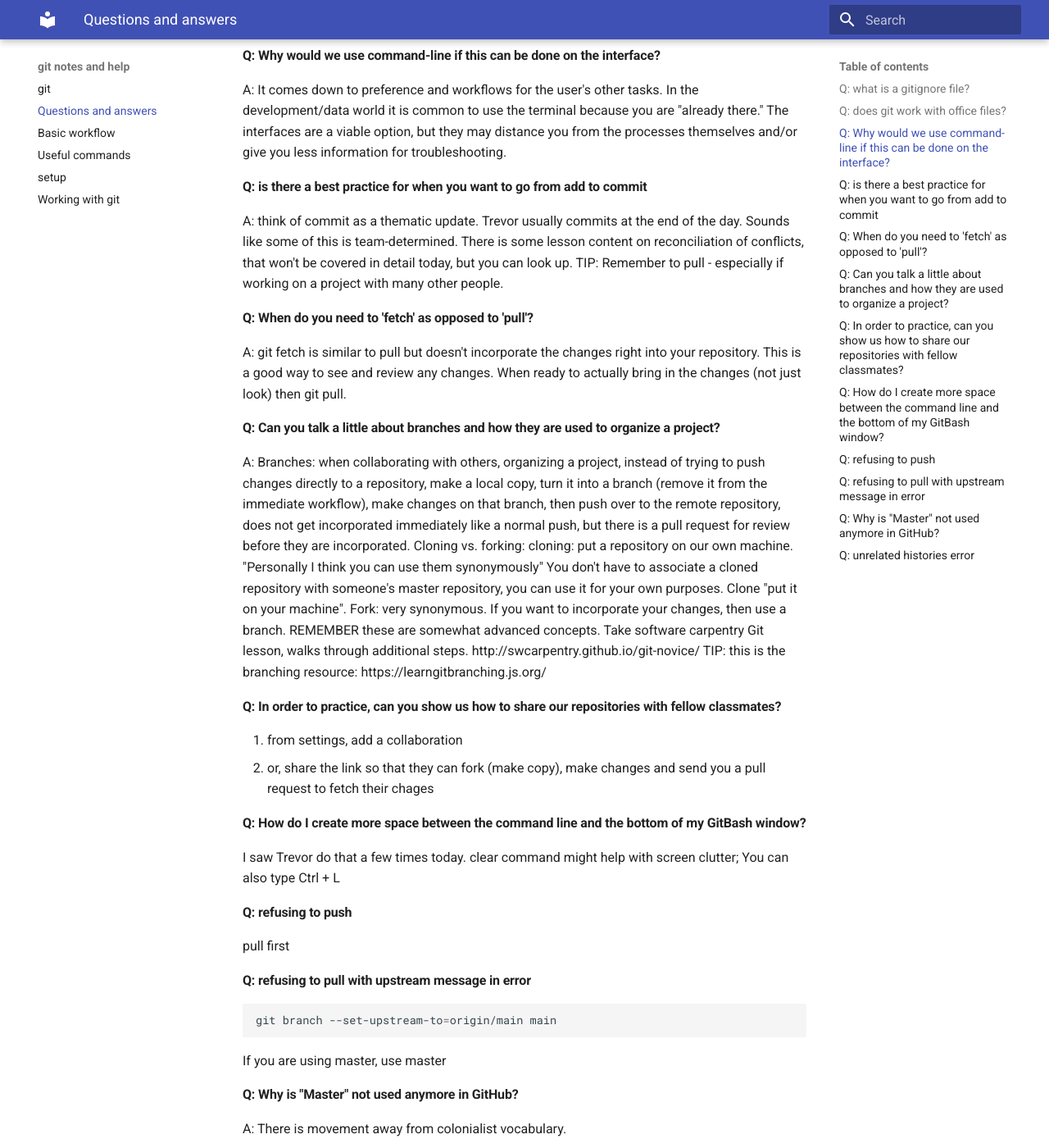
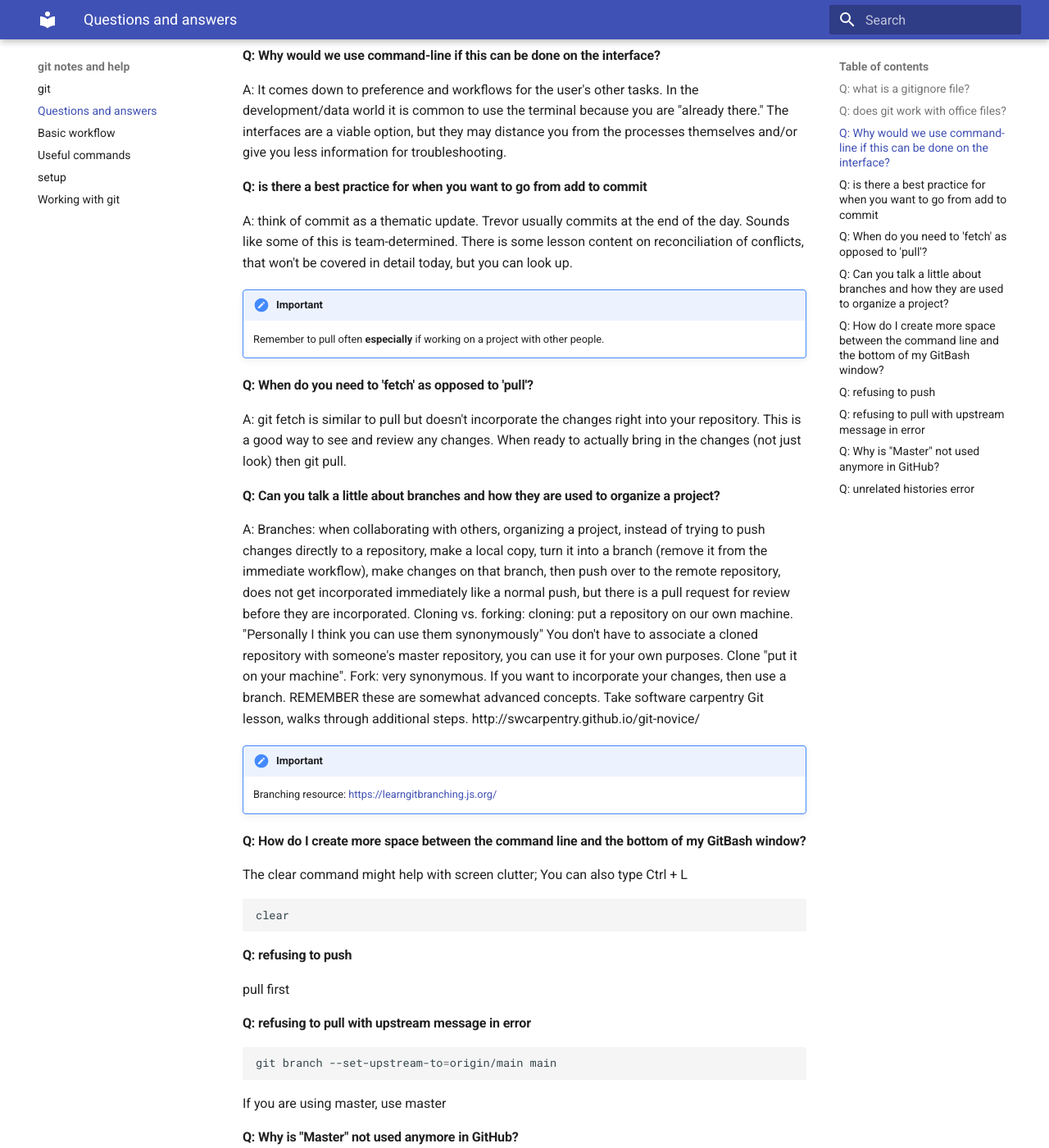
Before and after one commit to brandonserna/git-help-docs, an MkDocs documentation site: the page built from docs/Q&As.md, in a window 1280 px wide and 1400 px high, scrolled down 1135 px. Shown: the whole window at 82% size. Built offline with MkDocs 1.6.1 and Material for MkDocs 9.7.7, drawn with Linux system fonts in a browser that asks for light colours; some of the changed text lies outside the part shown.

Commit message:
💄  typos and ui fixes

````diff
--- a/docs/Q&As.md
+++ b/docs/Q&As.md
@@ -42,8 +42,6 @@ share/python-wheels/
 MANIFEST
 ```
 
-
-
 #### Q: does git work with office files?
 
 Most MS Office files (docx, xlsx) are actually saved as a compressed xml file or file(s). However this format doesn't easily facilitate optimal version tracking with git. Long answer is There are projects like pandoc and rezip which tries to accommodate office files in git.
@@ -56,7 +54,9 @@ A: It comes down to preference and workflows for the user's other tasks. In the
 
 A:  think of commit as a thematic update.  Trevor usually commits at the end of the day.  Sounds like some of this is team-determined.
 There is some lesson content on reconciliation of conflicts, that won't be covered in detail today, but you can look up.
-TIP: Remember to pull - especially if working on a project with many other people.
+
+!!! Important
+    Remember to pull often __especially__ if working on a project with other people.
 
 #### Q: When do you need to 'fetch' as opposed to 'pull'?
 
@@ -65,17 +65,17 @@ A: git fetch is similar to pull but doesn't incorporate the changes right into y
 #### Q: Can you talk a little about branches and how they are used to organize a project?
 
 A: Branches: when collaborating with others, organizing a project, instead of trying to push changes directly to a repository, make a local copy, turn it into a branch (remove it from the immediate workflow), make changes on that branch, then push over to the remote repository, does not get incorporated immediately like a normal push, but there is a pull request for review before they are incorporated. Cloning vs. forking: cloning: put a repository on our own machine. "Personally I think you can use them synonymously" You don't have to associate a cloned repository with someone's master repository, you can use it for your own purposes. Clone "put it on your machine". Fork: very synonymous. If you want to incorporate your changes, then use a branch. REMEMBER these are somewhat advanced concepts. Take software carpentry Git lesson, walks through additional steps. http://swcarpentry.github.io/git-novice/
-TIP: this is the branching resource: https://learngitbranching.js.org/
 
-#### Q: In order to practice, can you show us how to share our repositories with fellow classmates?
-
-1. from settings, add a collaboration
-2. or, share the link so that they can fork (make copy), make changes and send you a pull request to fetch their chages
+!!! Important
+    Branching resource: [https://learngitbranching.js.org/](https://learngitbranching.js.org/)
 
 #### Q: How do I create more space between the command line and the bottom of my GitBash window?
 
-I saw Trevor do that a few times today.
-clear command might help with screen clutter; You can also type Ctrl + L
+The clear command might help with screen clutter; You can also type Ctrl + L
+
+```sh
+clear
+```
 
 #### Q: refusing to push
 
@@ -138,11 +138,11 @@ Short answer: There are some things you need quotes around, and some things you
 
 Yes.
 
-Check if you have git: **git --version** , if you get a response, you are in good shape
+Check if you have git: ` git --version`, if you get a response, you are in good shape
 
-Navigate to the new hello-world directory you just made. Type **git init**. see if anything happened, type ls -a, you should see the "hidden files/folders", .git
+Navigate to the new hello-world directory you just made. Type `git init`. see if anything happened, type `ls -a`, you should see the "hidden files/folders", .git
 
-**git status**.  - what has changed? (probably nothing right now)
+```git status```.  - what has changed? (probably nothing right now)
 
 **Q: How did you change the default branch name from 'master' to 'main'?**
 
````
Also changed, not shown: other parts of docs/Q&As.md (+1 -1 lines).
